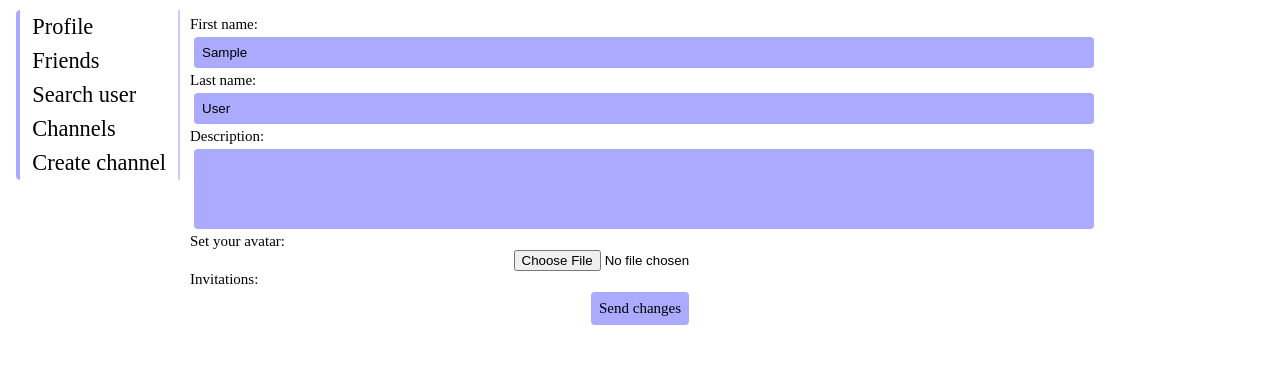
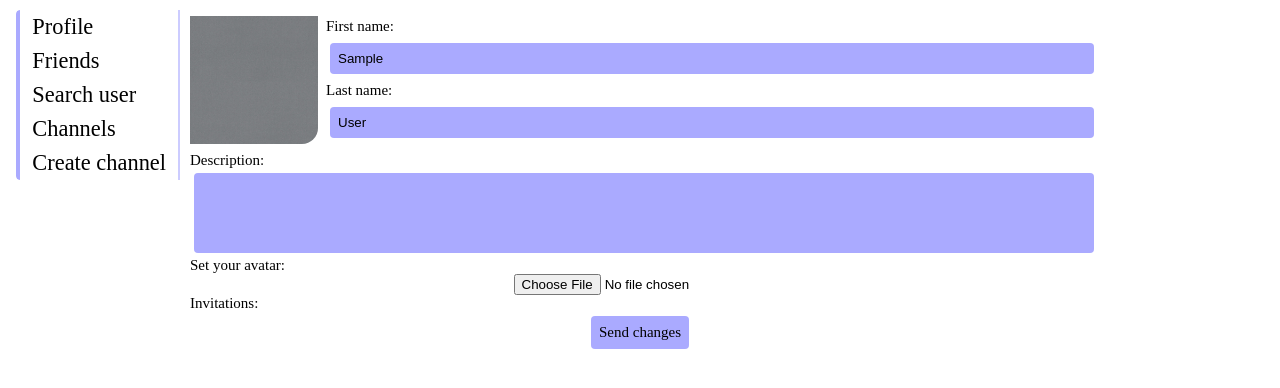
Before and after one commit to nalek0/test-messanger-public, a Flask app: page /profile in a window 1280 px wide. Shown: the part 50-438 px from the top of the page. Run offline with Flask 2, Linux system fonts and the light colour scheme; the visitor is signed in with stand-in values (Sample User, id 1); data comes from the database, SQL or seed files in the repository; data that the repository does not hold is empty; parts of the project's set-up code (start-up, migrations or seed data) failed here and were passed over; some libraries are stand-ins or nearby versions.

Commit message:
Showing your avatar in profile page

```diff
--- a/server/static/main/personal-profile.css
+++ b/server/static/main/personal-profile.css
@@ -2,7 +2,7 @@
     text-align: center;
 }
 
-.profile > .label {
+.form-label {
     text-align: left;
 }
 
@@ -26,3 +26,27 @@
     width: 100%;
     text-align: left;
 }
+
+.top_form_part {
+    display: grid;
+    grid-template-columns: auto 1fr;
+    height: 128px;
+    margin-bottom: 0.5rem;
+}
+
+.top_form_part > .avatar_part {
+    height: inherit;
+    margin-right: 0.5rem;
+}
+
+.top_form_part > .info_part {
+    display: flex;
+    flex-direction: column;
+    align-items: stretch;
+    justify-content: space-around;
+}
+
+.profile_avatar {
+    height: 100%;
+    border-bottom-right-radius: 1rem;
+}
--- a/server/static/main/personal-profile.js
+++ b/server/static/main/personal-profile.js
@@ -20,7 +20,7 @@ async function update_profile(button) {
 	client.last_name = formData.get("last_name");
 	client.description = formData.get("description");
 
-	// try {
+	try {
 		await client.update();
 
 		let file = formData.get("avatar");
@@ -29,15 +29,13 @@ async function update_profile(button) {
 			await client.updateAvatar(base64String);
 		}
 
-		console.log(client);
-
-		pushMessagesList.addMessage(new PushMessage("Saved", "ok_message"));
-	// } catch (error) {
-	// 	if (error.status === 400 || error.status === 404)
-	// 		pushMessagesList.addMessage(new PushMessage("Something is wrong with your parameters", "error"));
-	// 	else
-	// 		pushMessagesList.addMessage(new PushMessage("Error, try again later", "error"));
-	// }
+		window.location.href = window.location.href;
+	} catch (error) {
+		if (error.status === 400 || error.status === 404)
+			pushMessagesList.addMessage(new PushMessage("Something is wrong with your parameters", "error"));
+		else
+			pushMessagesList.addMessage(new PushMessage("Error, try again later", "error"));
+	}
 }
 
 async function use_invitation(invitation_id) {
--- a/server/templates/main/personal-profile.html
+++ b/server/templates/main/personal-profile.html
@@ -15,25 +15,36 @@
 {% block main_content %}
     <div class="main_part">
         <form class="profile">
-            <div class="label">First name:</div>
+            <div class="top_form_part">
+                <div class="avatar_part">
+                    {% if client_user.avatar_big is not none %}
+                        <img src="{{ client_user.avatar_big }}" alt="avatar" class="profile_avatar">
+                    {% else %}
+                        <img src="{{ url_for('static', filename='default_avatar.png') }}" alt="avatar" class="profile_avatar">
+                    {% endif %}
+                </div>
+                <div class="info_part">
+                    <div class="form-label">First name:</div>
                     <input type="text"
                            name="first_name"
                            class="base_input base_text_input"
                            value="{{ client_user.first_name }}"
                            minlength="1" maxlength="80"/>
-            <div class="label">Last name:</div>
+                    <div class="form-label">Last name:</div>
                     <input type="text"
                            name="last_name"
                            class="base_input base_text_input"
                            value="{{ client_user.last_name }}"
                            minlength="1" maxlength="80"/>
-            <div class="label">Description:</div>
+                </div>
+            </div>
+            <div class="form-label">Description:</div>
             <textarea name="description"
                       class="base_input base_textarea accent-scrollbar"
                       maxlength="400">{{ client_user.description }}</textarea>
-            <div class="label">Set your avatar:</div>
+            <div class="form-label">Set your avatar:</div>
             <input type="file" name="avatar" />
-            <div class="label">Invitations:</div>
+            <div class="form-label">Invitations:</div>
             {% for invitation in client_user.user_invitations %}
             <div class="invitation">
                 <div class="channel_title">{{ invitation.channel.title }}</div>
```
Also changed, not shown: server/static/default_avatar.png (added). Lines whose indentation alone changed are shown as unchanged.
